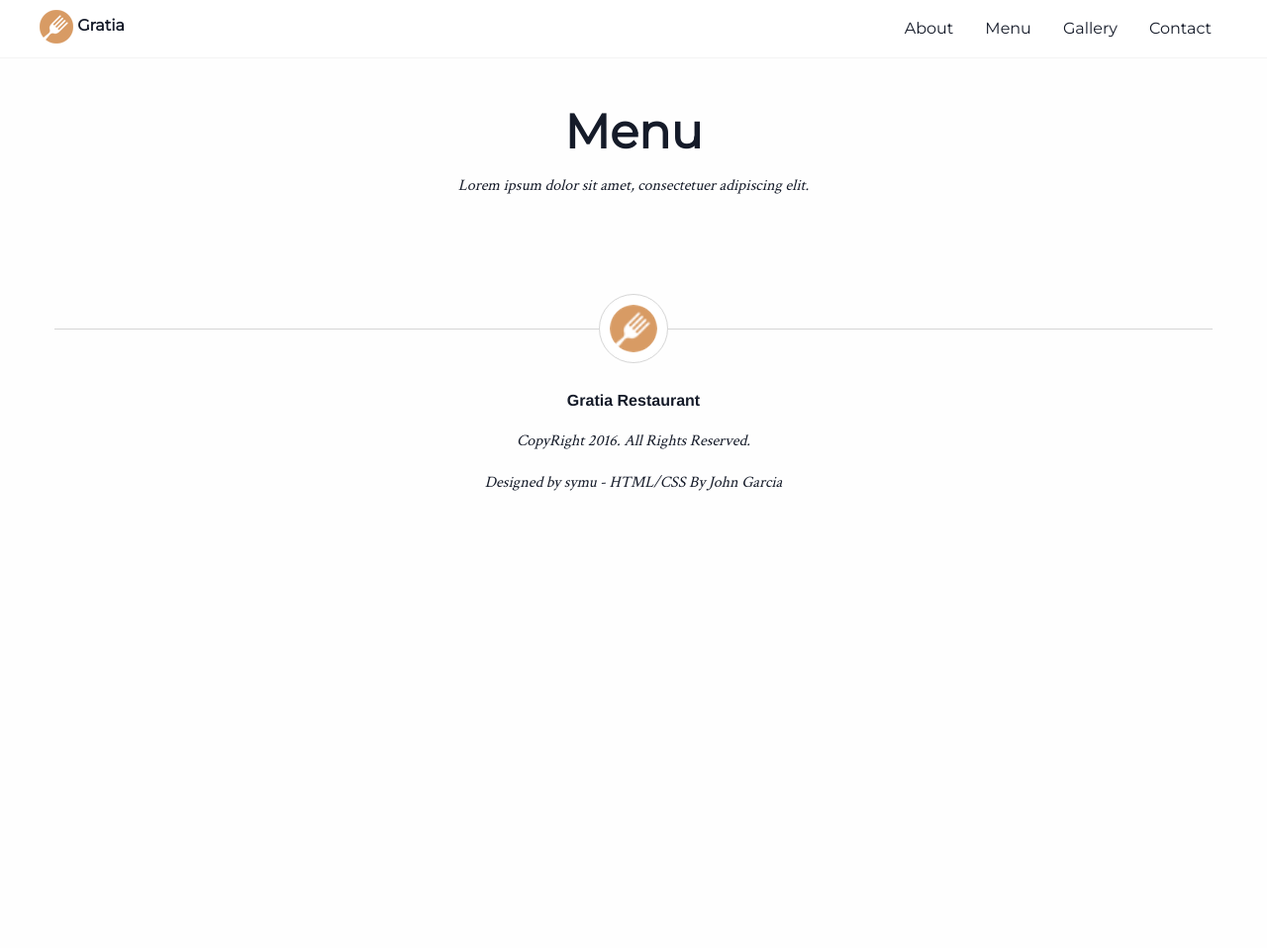
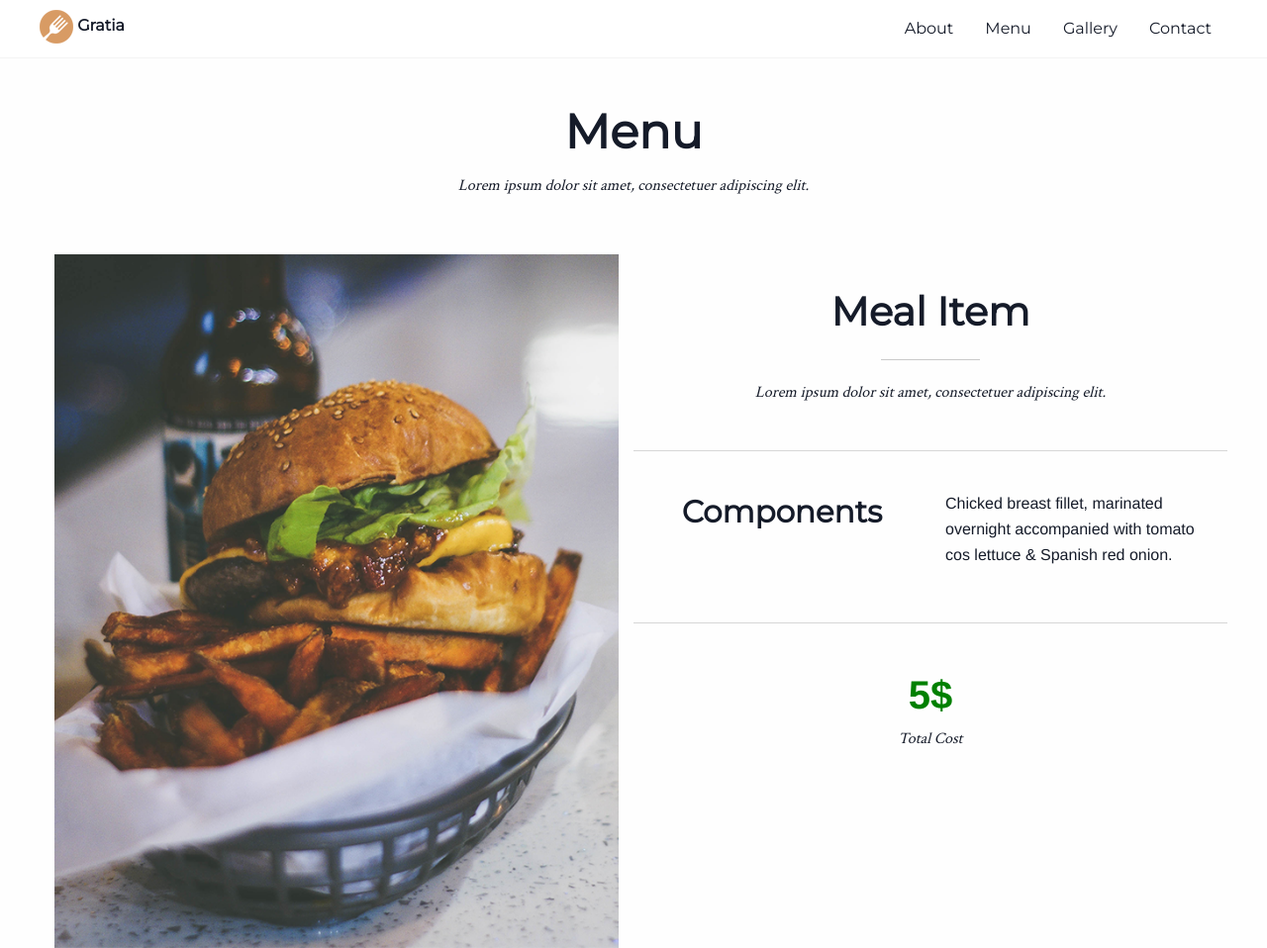
Before and after one commit to johngarcia9110/gratia-psd-template, a plain HTML site: page meal.html in a window 1280 px wide. Shown: the top 958 px of the page at 99% size. Before the commit the page ends 800 px from the top, so only its background shows below. Drawn offline with Linux system fonts and the light colour scheme.

Commit message:
added menu item markup and styling

```diff
--- a/css/style.css
+++ b/css/style.css
@@ -271,7 +271,7 @@ footer{
 }
 
 .menu-item-wrap{
-    box-shadow: 10px 10px 49px -9px lightgray
+    box-shadow: 10px 10px 49px -9px lightgray;
 }
 
 .menu-item{
@@ -286,3 +286,38 @@ footer{
 .menu-item hr{
     width: 60px;
 }
+
+/* -- Meal Page -- */
+
+#meal-item{
+    text-align: center;
+}
+
+#meal-item hr{
+    width: 100px;
+}
+
+.components{
+    padding: 40px 0;
+    border-top: 1px solid #d6d6d6;
+    border-bottom: 1px solid #d6d6d6;
+}
+
+.meal-item-header{
+    padding: 30px 0;
+}
+
+.menu-item-description{
+    text-align: left;
+}
+
+.menu-item-price{
+    font-size: 40px;
+    color: green;
+    font-weight: bold;
+    margin-bottom: 0;
+    padding-top: 40px;
+}
+.menu-item-price .ctext{
+
+}
--- a/meal.html
+++ b/meal.html
@@ -45,9 +45,36 @@
             </div>
         </div>
     </section>
-
-
-
+    <section id="meal-item">
+        <div class="row" data-equalizer>
+            <div class="meal-item-wrapper">
+                <div class="small-12 medium-6 columns" data-equalizer-watch>
+                    <img src="img/meal/meal.png"></img>
+                </div>
+                <div class="small-12 medium-6 columns" data-equalizer-watch>
+                    <div class="meal-item-header">
+                        <h2>Meal Item</h2>
+                        <hr>
+                        <p class="ctext">Lorem ipsum dolor sit amet, consectetuer adipiscing elit.</p>
+                    </div>
+                    <div class="row components">
+                        <div class="small-12 medium-6 columns">
+                            <h3>Components</h3>
+                        </div>
+                        <div class="small-12 medium-6 columns menu-item-description">
+                            <p>Chicked breast fillet, marinated overnight accompanied with tomato cos lettuce & Spanish red onion.</p>
+                        </div>
+                    </div>
+                    <div class="row">
+                        <div class="small-12 columns">
+                            <p class="menu-item-price">5$</p>
+                            <p class="ctext">Total Cost</p>
+                        </div>
+                    </div>
+                </div>
+            </div>
+        </div>
+    </section>
     <footer>
         <div class="row">
             <div class="small-12 columns">
@@ -61,6 +88,7 @@
     </footer>
     <script type="text/javascript" src="js/jquery.js"></script>
     <script src="js/foundation.min.js"></script>
+    <script src="js/foundation/foundation.equalizer.js"></script>
     <script type="text/javascript" src="js/slick.js"></script>
     <script>
         $(document).foundation();
```
Also changed, not shown: img/meal/meal.png (added).
